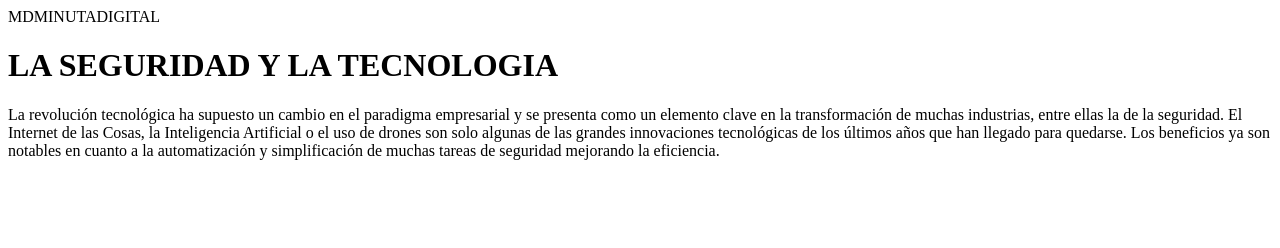
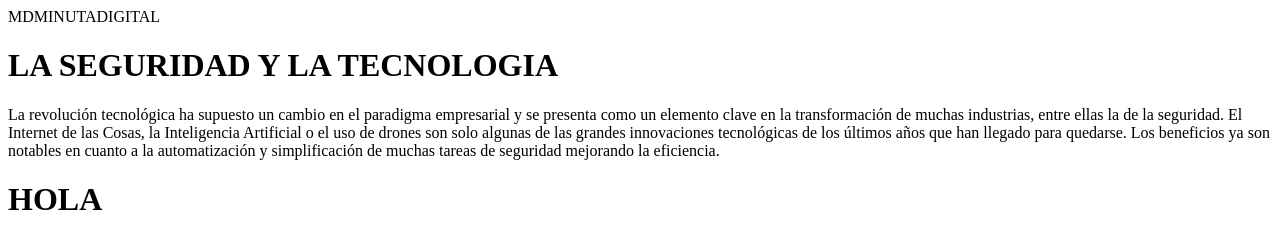
Before and after one commit to Jose285-dod/minuta, a plain HTML site: page index.html in a window 1280 px wide. Drawn offline with Linux system fonts and the light colour scheme.

Commit message:
se modifica index

```diff
--- a/index.html
+++ b/index.html
@@ -10,3 +10,4 @@
         </P>
     </body>
     <html>
+        <H1>HOLA</H1>
```
